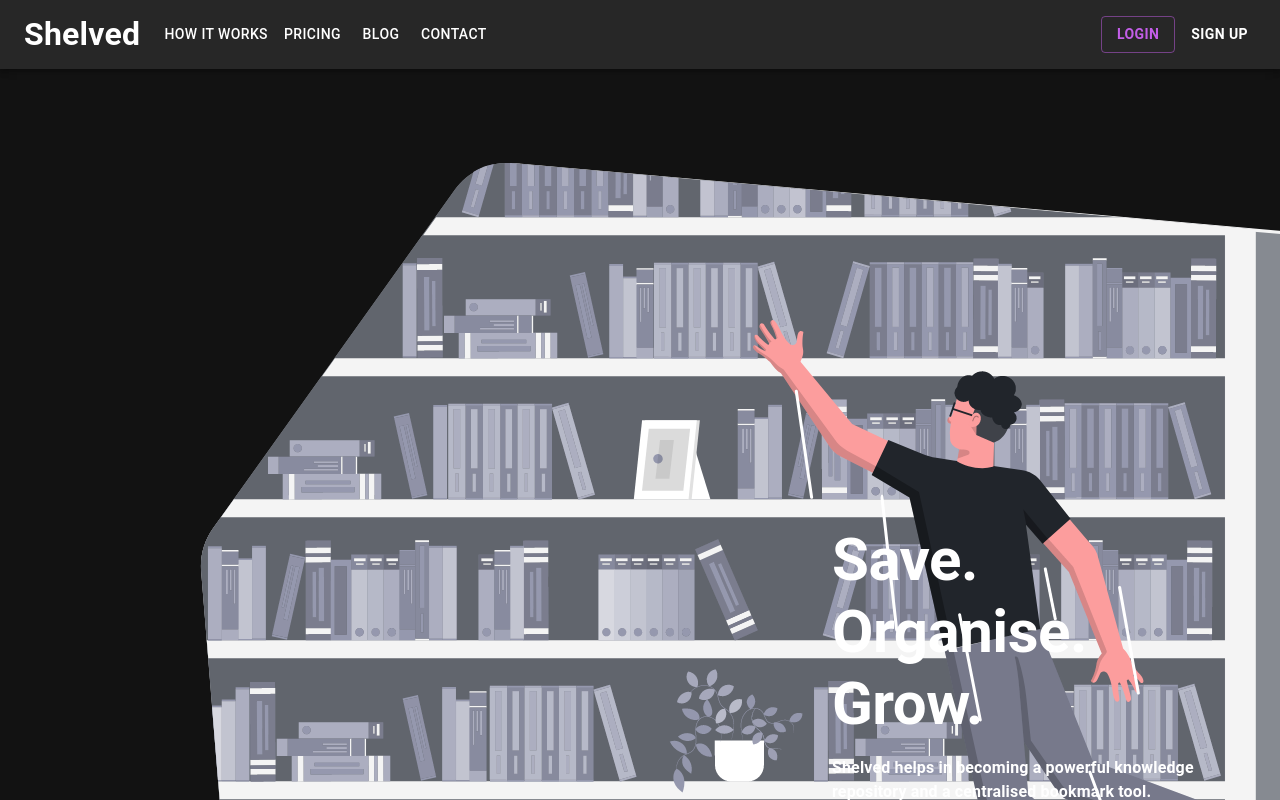
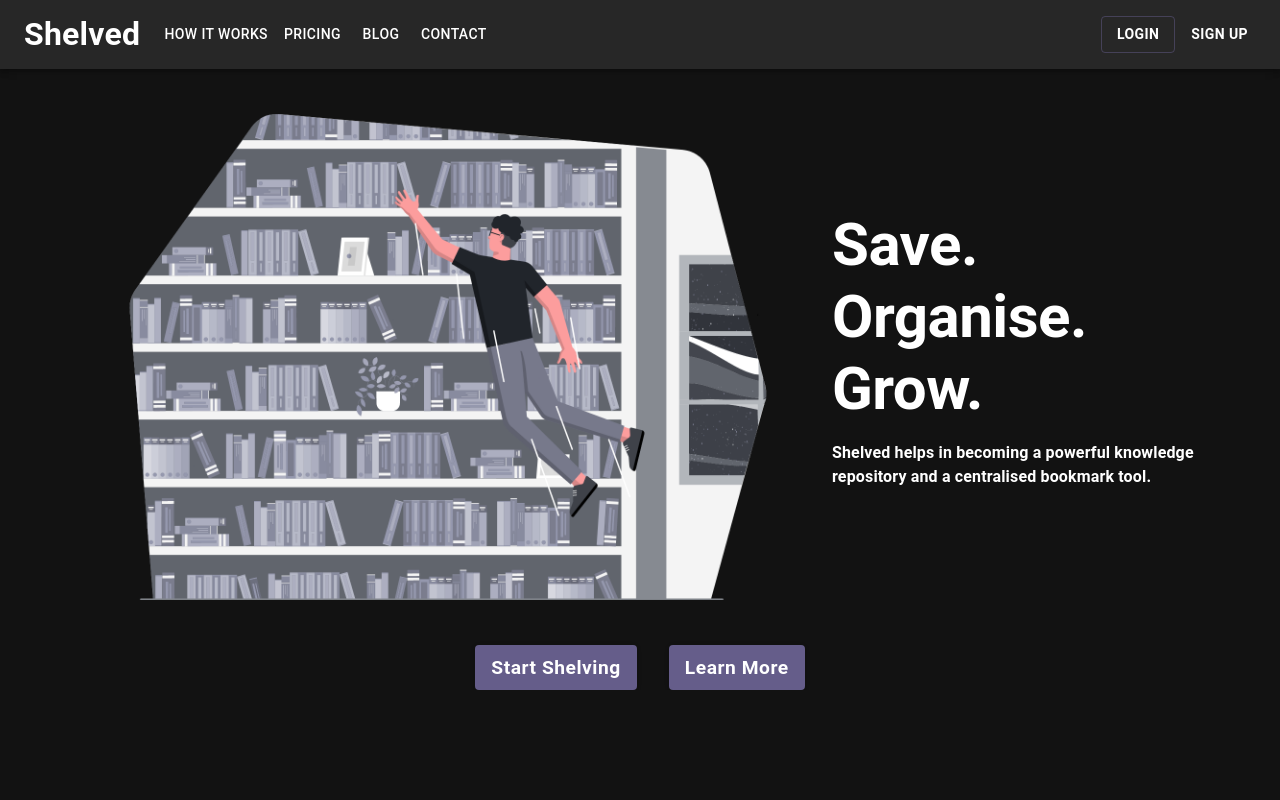
Before and after one commit to arju88nair/ReactTIL, a React (Create React App) app: page / in a window 1280 px wide. Shown: the top 800 px of the page. Built offline with nearby package versions, Linux system fonts and the light colour scheme.

Commit message:
Landing page with banner

```diff
--- a/src/App.js
+++ b/src/App.js
@@ -1,4 +1,3 @@
-import logo from './logo.svg';
 import './App.css';
 import {Routes, Route} from 'react-router-dom';
 import {LandingPage} from "./views/LandingPage";
@@ -9,10 +8,12 @@
         palette: {
             mode: 'dark',
             primary: {
-                main: '#c35ee8',
+                main: '#655D8A',
+                // main: '#5584AC',
             },
             secondary: {
-                main: '#f50057',
+                main: '#FDCEB9',
+                // main: '#D885A3',
             },
             background: {
                 main: '#2e2e2e',
--- a/src/views/Components/PreLoginAppBar.js
+++ b/src/views/Components/PreLoginAppBar.js
@@ -104,7 +104,7 @@
 
                     <Box sx={{ flexGrow: 0 }}>
                         <Button
-                            variant="outlined" style={{fontWeight: "600" ,justifyContent: "flex-start"}}>
+                            variant={"outlined"} style={{fontWeight: "600" ,justifyContent: "flex-start", color: 'white'}}   >
                             Login
                         </Button>
                         <Button
--- a/src/views/LandingPage/HeroBanner.js
+++ b/src/views/LandingPage/HeroBanner.js
@@ -3,11 +3,20 @@
 import {Link} from "react-router-dom";
 import {Button, Container, Grid} from "@mui/material";
 import Typography from "@mui/material/Typography";
+import { alpha,styled, createTheme, ThemeProvider } from '@mui/material/styles';
 
+const BannerImage = styled("img")(({ theme }) => ({
+    margin: 'auto',
+    display: 'block',
+    maxWidth: '100%',
+    background: 'transparent'
+}));
 
+const HeroButtons = styled("div")(({ theme }) => ({
+    marginTop: theme.spacing(4),
+}));
 
 export function HeroBanner() {
-
     return (
         <Container maxWidth="lg">
             <Grid
@@ -17,7 +26,7 @@
                 alignItems="center"
             >
                 <Grid item xs={12} sm={8} justify="flex-start" alignItems="flex-start">
-                    <img  alt="complex" src={logo}/>
+                    <BannerImage  alt="complex" src={logo}/>
                 </Grid>
                 <Grid item xs={12} sm={4} alignItems="center" justify="center">
                     <div >
@@ -42,8 +51,11 @@
                     </div>
                 </Grid>
             </Grid>
-            <div c>
-                <Grid container spacing={2} justify="center">
+                <Grid container spacing={4}
+                      direction="row"
+                      justifyContent="center"
+                      alignItems="center"
+                >
                     <Grid item>
                         <Button variant="contained"
                                 style={{
@@ -64,7 +76,6 @@
                         </Button>
                     </Grid>
                 </Grid>
-            </div>
         </Container>
     );
 }
--- a/src/views/LandingPage/LandingPage.jsx
+++ b/src/views/LandingPage/LandingPage.jsx
@@ -1,6 +1,5 @@
 import React from 'react';
 import PreLoginAppBar from "../Components/PreLoginAppBar";
-import Box from "@mui/material/Box";
 import {HeroBanner} from "./HeroBanner";
 import styled from "@emotion/styled";
 import {CssBaseline} from "@mui/material";
@@ -22,7 +21,6 @@
                 <PreLoginAppBar/>
                 <HeroBanner/>
             </LayoutContainer>
-            Fuck off
         </div>
     );
 }
```
